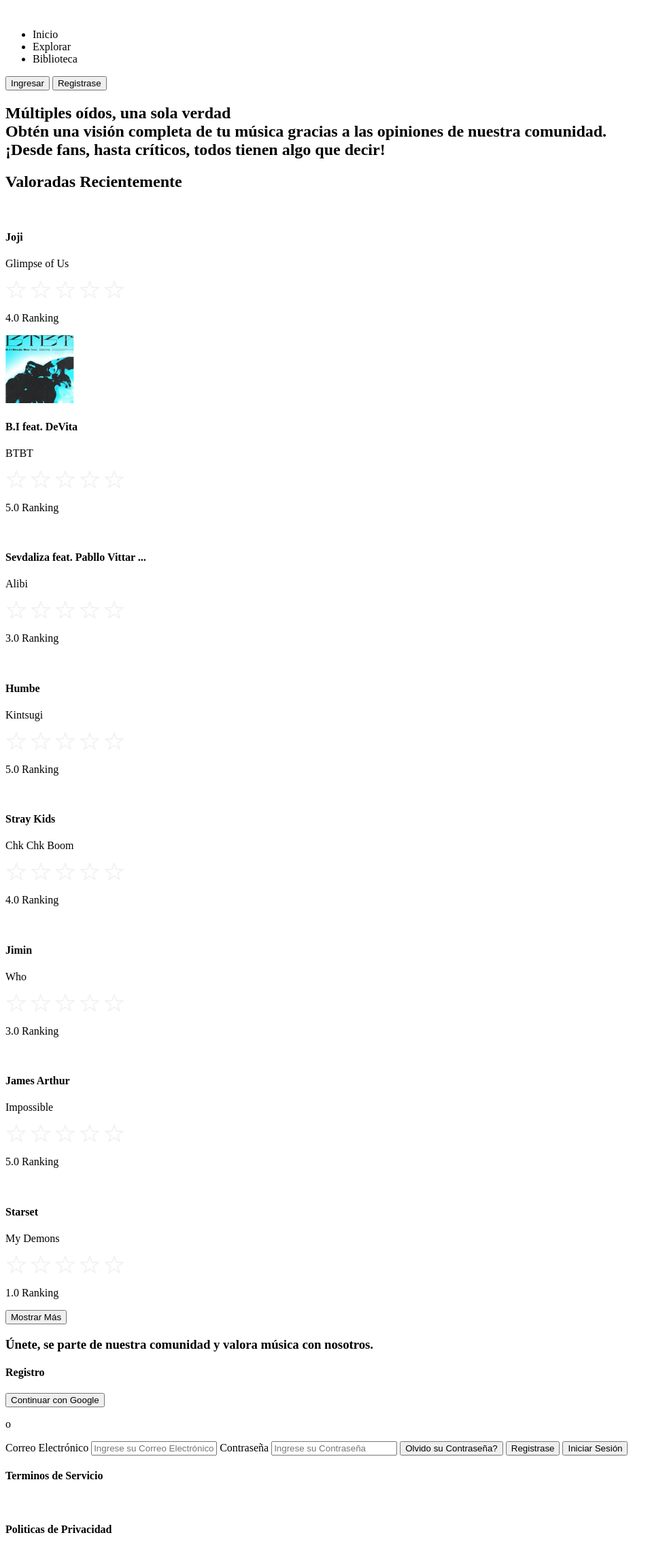
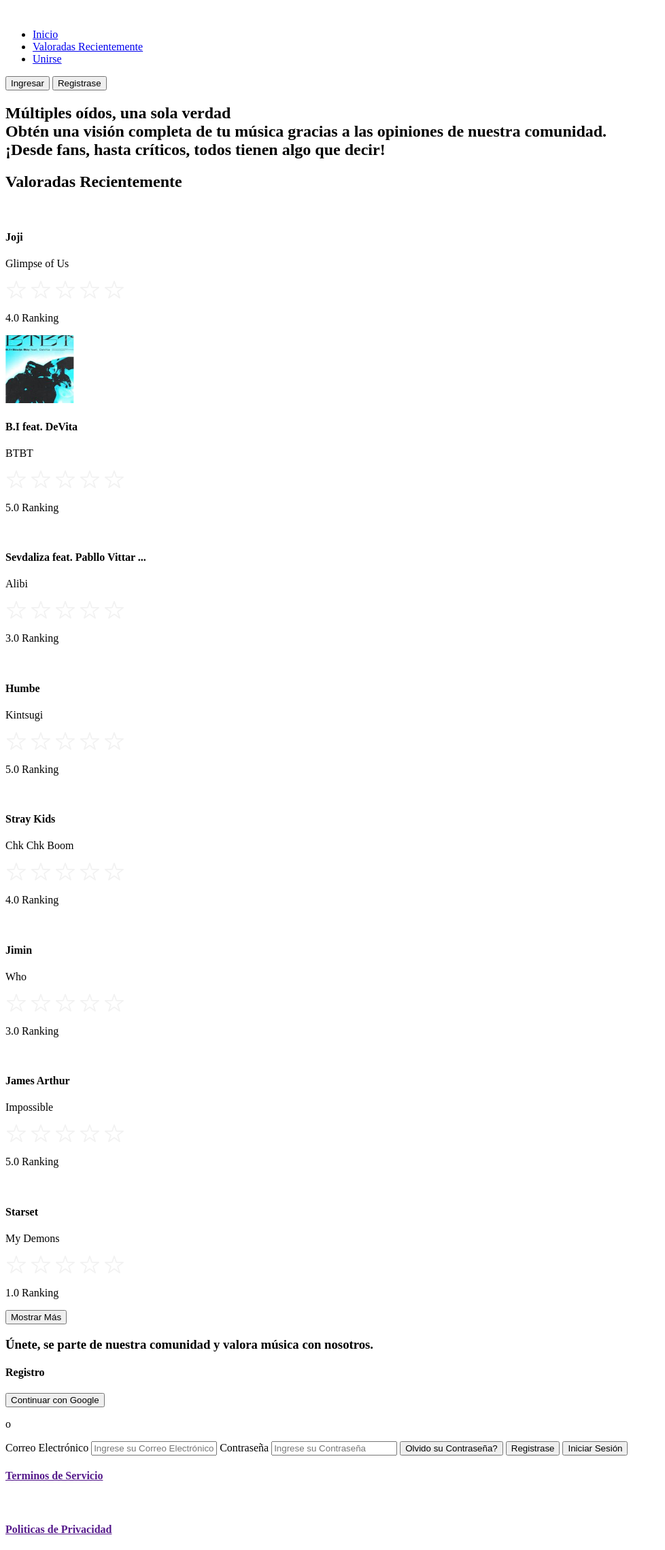
Before and after one commit to Josuwu18/pagina_de_valoracion_musical, a plain HTML site: page index.html in a window 1280 px wide. Shown: the whole page at 68% size, without its empty margins (0-978 px from the left). Drawn offline with Linux system fonts and the light colour scheme.

Commit message:
Adicion de Enlaces

```diff
--- a/index.html
+++ b/index.html
@@ -26,9 +26,9 @@
                     <img src="/resources/SVG/Logo.svg" alt="">
 
                     <ul>
-                        <li>Inicio</li>
-                        <li>Explorar</li>
-                        <li>Biblioteca</li>
+                        <li><a href="/">Inicio</a></li>
+                        <li><a href="#Recientes">Valoradas Recientemente</a></li>
+                        <li><a href="#Registro">Unirse</a></li>
                     </ul>
 
                     <div>
@@ -50,7 +50,7 @@
         </div>
 
         <!----------- Recientes ----------->
-        <section>
+        <section id="Recientes">
             <h2>Valoradas Recientemente</h2>
 
             <div>
@@ -236,7 +236,7 @@
         </section>
 
         <!----------- Registro ----------->
-        <section>
+        <section id="Registro">
             <h3>Únete, se parte de nuestra comunidad y valora música con nosotros.</h3>
             <div>
                 <h4>Registro</h4>
@@ -258,9 +258,9 @@
 
     <!------------- Pie de Página ------------->
     <footer>
-        <h4>Terminos de Servicio</h4>
+        <h4><a href="">Terminos de Servicio</a></h4>
         <img src="/resources/SVG/Logo.svg" alt="">
-        <h4>Politicas de Privacidad</h4>
+        <h4><a href="">Politicas de Privacidad</a></h4>
     </footer>
 
 </body>
```
